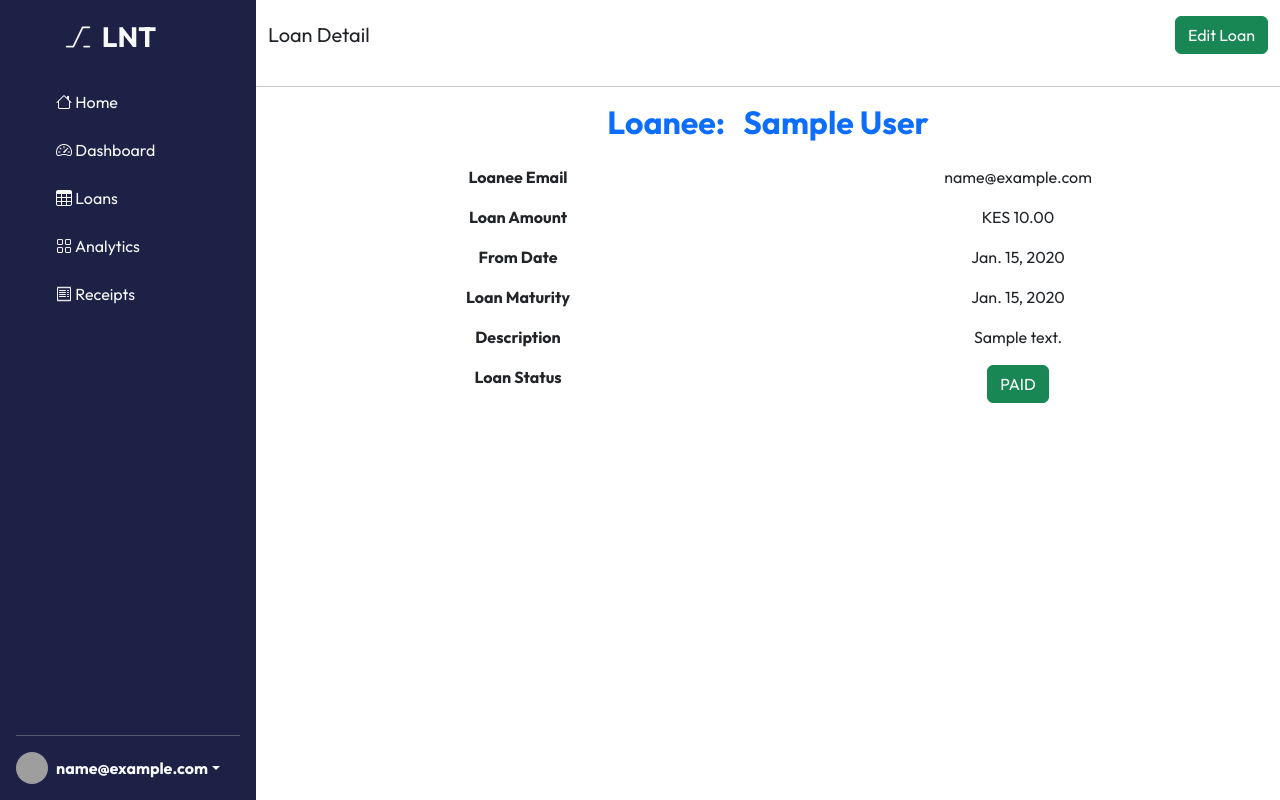
After one commit to Edu58/LoansTracker, a Django app: page /loans/1 in a window 1280 px wide. The commit adds this page. Run offline with Django 4.2, Linux system fonts and the light colour scheme; a user stored in the database is signed in; tables that the repository leaves empty hold one stand-in row (values such as "Sample post"); some libraries are stand-ins or nearby versions; grey boxes are pictures that could not be loaded.

```diff
--- a/main/forms.py
+++ b/main/forms.py
@@ -31,15 +31,15 @@ class UserRegistrationForm(UserCreationForm):
         )
 
 
-class UserLoginForm(forms.ModelForm):
-    password = forms.CharField(widget=forms.PasswordInput())
+# class UserLoginForm(forms.ModelForm):
+#     password = forms.CharField(widget=forms.PasswordInput())
 
-    class Meta:
-        model = User
-        fields = (
-            "email",
-            "password",
-        )
+#     class Meta:
+#         model = User
+#         fields = (
+#             "email",
+#             "password",
+#         )
 
 
 class ProfileUpdateForm(forms.ModelForm):
@@ -61,3 +61,18 @@ class AddLoanForm(forms.ModelForm):
     class Meta:
         model = Loan
         exclude = ["lender", "loan_status", "created_at", "updated_at"]
+
+
+class UpdateLoanForm(forms.ModelForm):
+    from_date = forms.DateField(
+        required=True,
+        widget=forms.DateInput(attrs={"class": "form-control", "type": "date"}),
+    )
+    to_date = forms.DateField(
+        required=True,
+        widget=forms.DateInput(attrs={"class": "form-control", "type": "date"}),
+    )
+
+    class Meta:
+        model = Loan
+        exclude = ["lender", "notify_loanee", "created_at", "updated_at"]
--- a/main/urls.py
+++ b/main/urls.py
@@ -7,6 +7,7 @@ urlpatterns = [
     path("dashboard/", views.dashboard, name="dashboard"),
     path("profile/", views.profile_update, name="profile_update"),
     path("loans/", views.view_loans, name="view_loans"),
+    path("loans/<int:pk>", views.loan_detail, name="loan_detail"),
     path("search-loans/", views.search_loans, name="search_loans"),
     path("analytics/", views.view_analytics, name="view_analytics"),
     path("logout/", views.logout_user, name="logout"),
--- a/main/views.py
+++ b/main/views.py
@@ -2,15 +2,17 @@ from django.shortcuts import redirect, render
 from django.contrib import messages
 from django.contrib.auth import login, logout, authenticate
 from django.contrib.auth.decorators import login_required
+from django.contrib.auth.forms import AuthenticationForm
 
 from .forms import *
+
 
 # Create your views here.
 def register_user(request):
     if request.user.is_authenticated:
         return redirect("dashboard")
 
-    form = UserRegistrationForm
+    form = UserRegistrationForm()
 
     if request.method == "POST":
         form = UserRegistrationForm(request.POST)
@@ -29,23 +31,25 @@ def login_user(request):
     if request.user.is_authenticated:
         return redirect("dashboard")
 
-    form = UserLoginForm
+    form = AuthenticationForm()
 
     if request.method == "POST":
-        email = request.POST.get("email")
-        password = request.POST.get("password")
+        form = AuthenticationForm(request, request.POST)
+        if form.is_valid():
+            email = form.cleaned_data.get("username")
+            password = form.cleaned_data.get("password")
 
-        user = authenticate(request, email=email, password=password)
+            user = authenticate(request, email=email, password=password)
 
-        if user is not None:
-            login(request, user)
-            return redirect("dashboard")
-
-        messages.warning(
-            request, message="User with provided credentials does not exist!"
-        )
-
-    messages.warning(request, message=form.errors)
+            if user is not None:
+                login(request, user)
+                return redirect("dashboard")
+            else:
+                messages.warning(
+                    request, "User with provided credentials does not exist!"
+                )
+        else:
+            messages.warning(request, form.errors)
 
     context = {"form": form}
     return render(request, "login.html", context)
@@ -107,6 +111,48 @@ def view_loans(request):
 
 
 @login_required(login_url="login")
+def loan_detail(request, pk):
+    loan = Loan.objects.filter(pk=pk).first()
+    form = UpdateLoanForm(instance=loan)
+
+    if request.method == "POST":
+        form = UpdateLoanForm(request.POST, instance=loan)
+
+        if form.is_valid():
+            form.save()
+
+            messages.success(request, message="Loan details updated successfully")
+            return redirect("loan_detail", pk=pk)
+
+        messages.success(request, message=form.errors)
+
+    context = {"loan": loan, "form": form}
+    return render(request, "loan.html", context)
+
+
+# @login_required(login_url="login")
+# def update_loan(request, pk):
+#     loan = Loan.objects.get(id=pk)
+#     form = AddLoanForm(instance=loan)
+
+#     if request.method == "POST":
+#         form = AddLoanForm(request.POST, instance=loan)
+
+#         if form.is_valid():
+#             form.save()
+
+#             messages.success(request, message="Loan details updated successfully")
+#             return redirect("view_loans")
+
+#         messages.success(request, message=form.errors)
+
+#     loans = Loan.objects.filter(lender=request.user)
+#     total_loan = Loan.total_loan_amount(user=request.user)
+#     context = {"loans": loans, "total_loan": total_loan["total_loan"], "form": form}
+#     return render(request, "loans.html", context)
+
+
+@login_required(login_url="login")
 def search_loans(request):
     form = AddLoanForm
 
@@ -123,7 +169,7 @@ def search_loans(request):
 
         messages.success(request, message=form.errors)
 
-    borrower = request.GET.get('search')
+    borrower = request.GET.get("search")
     loans = Loan.objects.filter(lender=request.user).filter(
         loanee_full_name__icontains=borrower
     )
@@ -135,9 +181,8 @@ def search_loans(request):
 @login_required(login_url="login")
 def view_analytics(request):
     loans = Loan.objects.filter(lender=request.user.id)
-    borrowers = Loan.objects.values('loanee_full_name','loanee_email').filter(lender=request.user.id)
-    context = {
-        "loans": loans,
-        "borrowers": borrowers
-    }
+    borrowers = Loan.objects.values("loanee_full_name", "loanee_email").filter(
+        lender=request.user.id
+    )
+    context = {"loans": loans, "borrowers": borrowers}
     return render(request, "analytics.html", context)
--- a/templates/analytics.html
+++ b/templates/analytics.html
@@ -117,11 +117,12 @@
 <script src="https://cdnjs.cloudflare.com/ajax/libs/Chart.js/2.8.0/Chart.bundle.min.js"> </script>
 
 <script>
+    const borrowersTable = document.getElementById("borrowers-table")
+    borrowersTable.classList.add('d-none')
+
     window.onload = (e) => {
         const ctx = document.getElementById('myChart');
         const loansTable = document.getElementById("loans-table")
-        const borrowersTable = document.getElementById("borrowers-table")
-        borrowersTable.classList.add('d-none')
 
         const data = {
             labels: [
--- a/templates/base.html
+++ b/templates/base.html
@@ -10,7 +10,6 @@
 
     {% bootstrap_css %}
     <link rel="stylesheet" href="https://cdn.jsdelivr.net/npm/bootstrap-icons@1.3.0/font/bootstrap-icons.css">
-    <link rel="stylesheet" href="{% static 'bootstrap_icons/css/bootstrap_icons.css' %}">
 
     <link rel="stylesheet" href="{% static 'css/base.css' %}">
 
--- a/templates/dashboard.html
+++ b/templates/dashboard.html
@@ -35,7 +35,7 @@
 
             <div class="card-body">
                 <div class="d-flex justify-content-evenly align-items-center">
-                    <p>Top Loanees</p>
+                    <p>Top Borrowers</p>
                     <p>Description</p>
                 </div>
 
--- /dev/null
+++ b/templates/loan.html
@@ -0,0 +1,118 @@
+{% extends 'base.html' %}
+{% load django_bootstrap5 %}
+{% load static %}
+{% load humanize %}
+
+{% block title %}
+<title>Loan</title>
+{% endblock title %}
+
+{% block styles %}
+{{block.super}}
+<link rel="stylesheet" href="{% static 'css/loan.css' %}">
+{% endblock styles %}
+
+{% block content %}
+<div class="top-bar">
+    <div class="container d-flex justify-content-between align-items-center pt-3">
+        <p class="fs-5">Loan Detail</p>
+        <p>
+            <!-- Button trigger modal -->
+            <button type="button" class="btn btn-success" data-bs-toggle="modal" data-bs-target="#addLoanModal">
+                Edit Loan
+            </button>
+        </p>
+
+    </div>
+    <hr>
+</div>
+
+<div class="container">
+    {% bootstrap_messages %}
+</div>
+
+<div class="loans-detail container">
+    <div class="container">
+        <h2 class="fw-bold text-center text-primary mb-4">Loanee: &nbsp; {{loan.loanee_full_name}}</h2>
+        <div class="row mb-3 text-center">
+            <div class="col fw-bold">
+                Loanee Email
+            </div>
+            <div class="col">
+                {{loan.loanee_email}}
+            </div>
+        </div>
+        <div class="row mb-3 text-center">
+            <div class="col fw-bold">
+                Loan Amount
+            </div>
+            <div class="col">
+                KES {{loan.loan_amount|floatformat:2 | intcomma}}
+            </div>
+        </div>
+        <div class="row mb-3 text-center">
+            <div class="col fw-bold">
+                From Date
+            </div>
+            <div class="col">
+                {{loan.from_date|date}}
+            </div>
+        </div>
+        <div class="row mb-3 text-center">
+            <div class="col fw-bold">
+                Loan Maturity
+            </div>
+            <div class="col">
+                {{loan.to_date|date}}
+            </div>
+        </div>
+        <div class="row mb-3 text-center">
+            <div class="col fw-bold">
+                Description
+            </div>
+            <div class="col">
+                {{loan.description}}
+            </div>
+        </div>
+        <div class="row mb-3 text-center">
+            <div class="col fw-bold">
+                Loan Status
+            </div>
+            <div class="col">
+                {% if loan.loan_status %}
+                <button type="button" class="btn btn-success">PAID</button>
+                {%else%}
+                <button type="button" class="btn btn-danger">UNPAID</button>
+                {% endif %}
+            </div>
+        </div>
+    </div>
+</div>
+
+<!-- Modal -->
+<div class="modal fade" id="addLoanModal" tabindex="-1" aria-labelledby="addLoanModal" aria-hidden="true">
+    <div class="modal-dialog">
+        <div class="modal-content">
+            <div class="modal-header">
+                <h1 class="modal-title fs-5" id="exampleModalLabel">Add Loan</h1>
+                <button type="button" class="btn-close" data-bs-dismiss="modal" aria-label="Close"></button>
+            </div>
+            <div class="modal-body">
+                <form action="{% url 'loan_detail' loan.pk %}" method="post">
+                    {% csrf_token %}
+
+                    {% bootstrap_form form %}
+
+                    <button type="button" class="btn btn-secondary" data-bs-dismiss="modal">Close</button>
+                    <button type="submit" class="btn btn-success">Update</button>
+                </form>
+            </div>
+        </div>
+    </div>
+</div>
+</div>
+
+{% block scripts %}
+{{block.super}}
+{% endblock scripts %}
+{% endblock content %}
--- a/templates/register.html
+++ b/templates/register.html
@@ -1,6 +1,5 @@
 <!DOCTYPE html>
 {% load django_bootstrap5 %}
-{% load bootstrap_icons %}
 {% load static %}
 <html lang="en">
 
@@ -10,7 +9,6 @@
     <meta name="viewport" content="width=device-width, initial-scale=1.0">
     {% bootstrap_css %}
     <link rel="stylesheet" href="{% static 'css/base.css' %}">
-    <link rel="stylesheet" href="{% static 'bootstrap_icons/css/bootstrap_icons.css' %}">
     <link rel="stylesheet" href="{% static 'css/register.css' %}">
     <title>Register</title>
 </head>
```
Also changed, not shown: templates/loans.html (+5 -8 lines), templates/login.html (+0 -9 lines).
